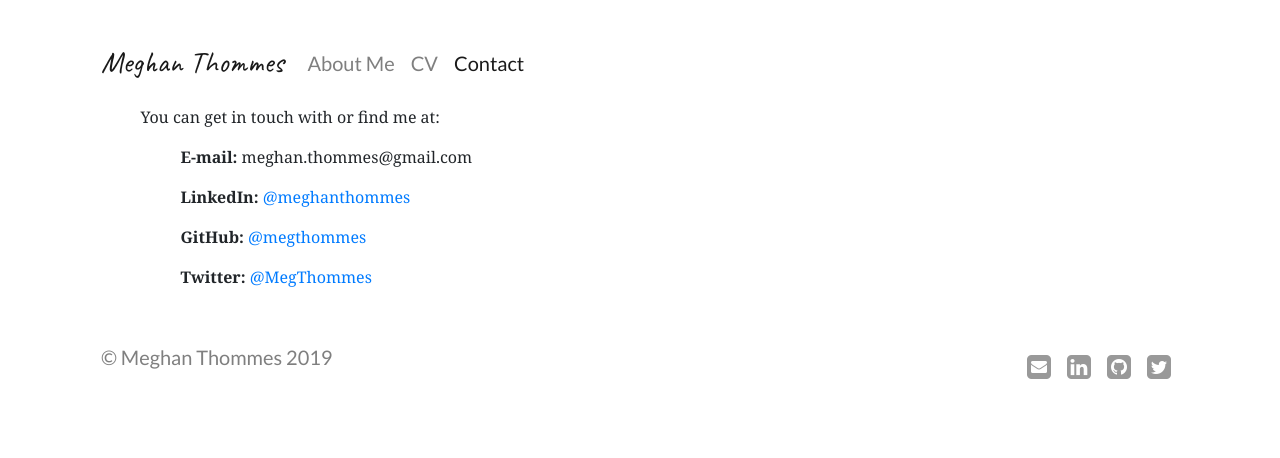
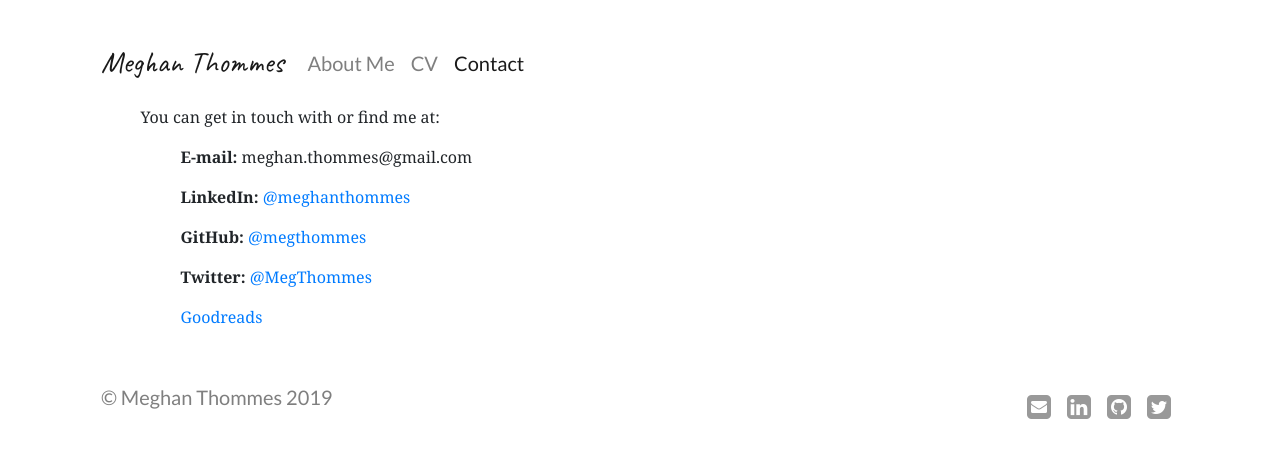
Before and after one commit to megthommes/megthommes.github.io, a Jekyll site: the page built from contact/index.html, in a window 1280 px wide. Shown: the top 458 px of the page. Built offline with Jekyll 4.4.1, drawn with Linux system fonts in a browser that asks for light colours; some web fonts are replaced.

Commit message:
Update index.html

```diff
--- a/contact/index.html
+++ b/contact/index.html
@@ -28,6 +28,10 @@ contact: active
 			<li>
 				<p><strong>Twitter: </strong><a href="https://twitter.com/MegThommes" target="_blank">@MegThommes</a></p>
 			</li>
+			<!-- Goodreads -->
+			<li>
+				<p><a href="https://www.goodreads.com/user/show/29024487-meghan-thommes" target="_blank">Goodreads</a></p>
+			</li>
 		</ul>
 
 </div>
```
